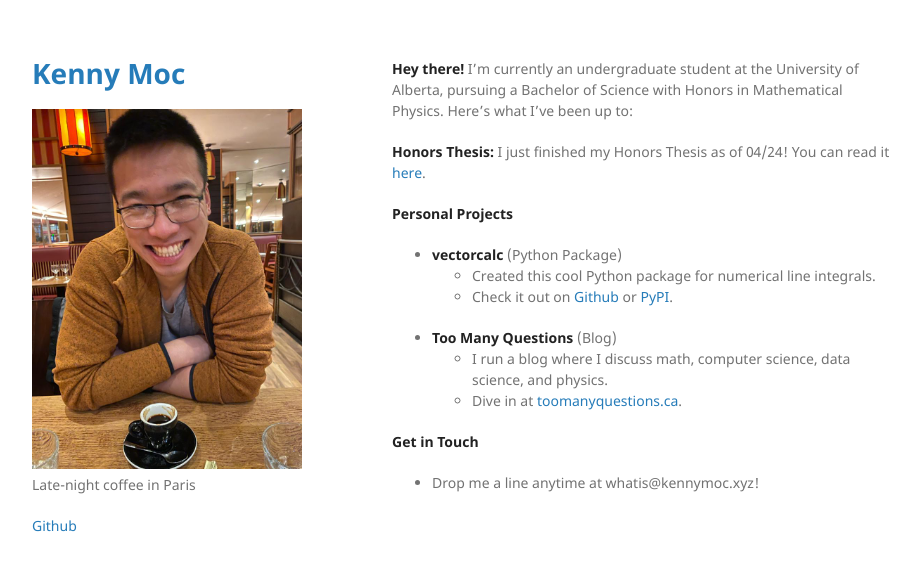
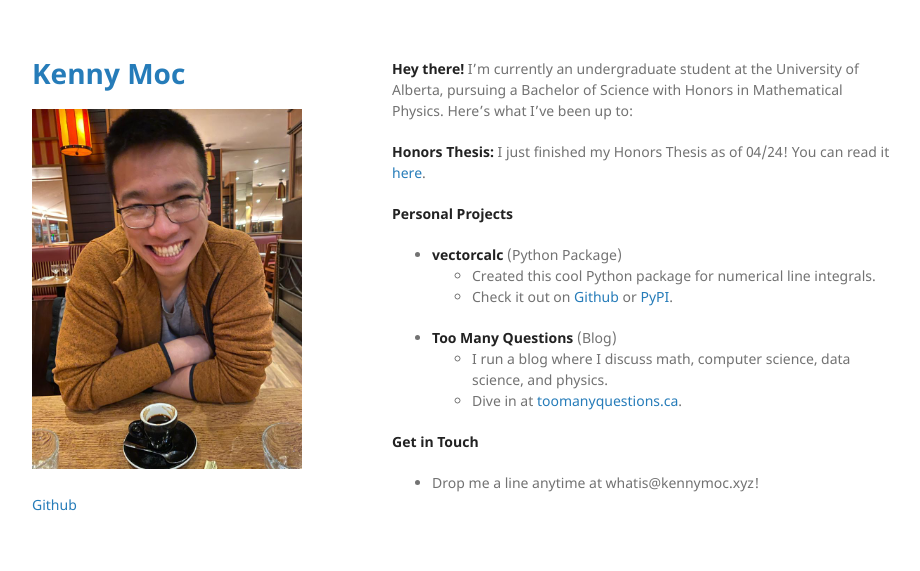
Before and after one commit to rubbermonkeyz/rubbermonkeyz.github.io, a Jekyll site: the page built from index.md, in a window 1280 px wide. Shown: the top 571 px of the page, without its empty margins (178-1098 px from the left). Built offline with Jekyll 4.4.1, drawn with Linux system fonts in a browser that asks for light colours; the repository's description, which GitHub fills in, is left out.

Commit message:
Update _config.yml

```diff
--- a/_config.yml
+++ b/_config.yml
@@ -1,6 +1,6 @@
 title: Kenny Moc
 logo: /assets/img/portrait.jpg
-description: Late-night coffee in Paris
+description:
 show_downloads: false
 google_analytics: G-Z4R7ZFZFCJ
 theme: jekyll-theme-minimal
```
